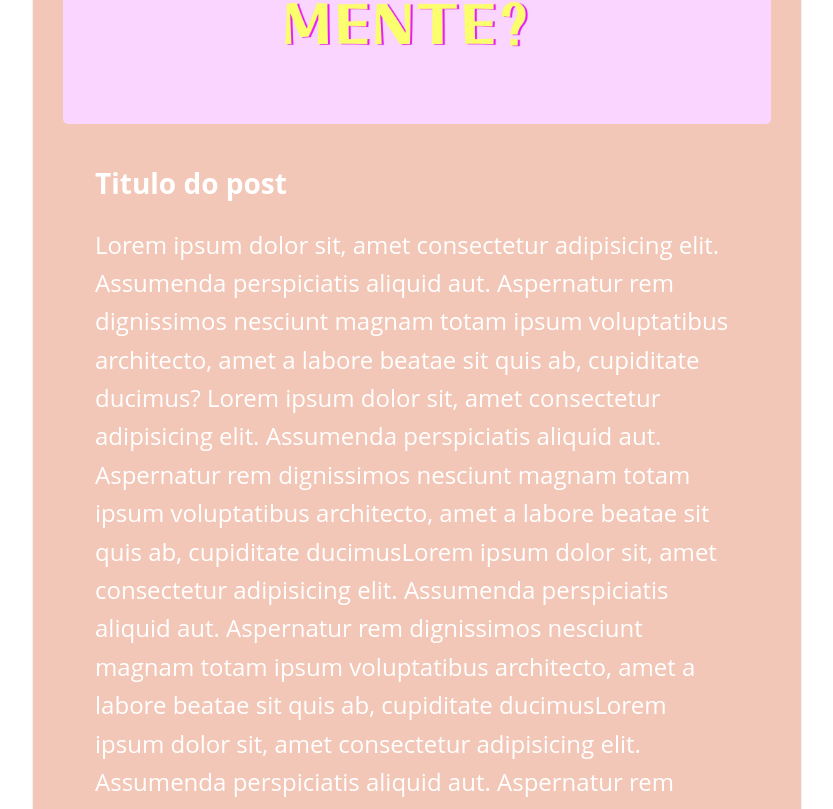
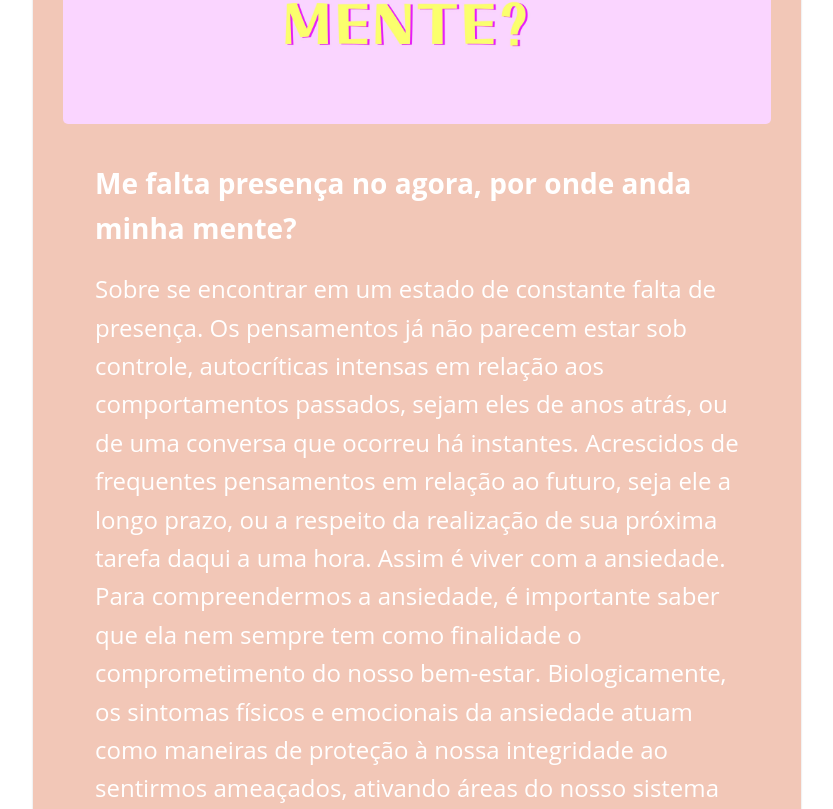
Before and after one commit to tiagoramossilva/rebecaferrari-site, a plain HTML site: page components/pages/blog2.html in a window 1280 px wide. Shown: the part 518-1327 px from the top of the page, without its empty margins (223-1056 px from the left). Drawn offline with nearby package versions, Linux system fonts and the light colour scheme.

Commit message:
textos do segundo blog

```diff
--- a/components/pages/blog2.html
+++ b/components/pages/blog2.html
@@ -30,48 +30,65 @@
                 <img src="/img/img-blog2.jpg" alt="Mãos levantadas">
             </div>
             <div class="textpostBlog1">
-                <h1 class="blogpostTitulo1">Titulo do post</h1>
+                <h1 class="blogpostTitulo1">Me falta presença no agora, por onde anda minha mente?
+                </h1>
                 <p class="blogpostText1">
-                    Lorem ipsum dolor sit, amet consectetur adipisicing elit. Assumenda perspiciatis aliquid aut.
-                    Aspernatur
-                    rem dignissimos nesciunt magnam totam ipsum voluptatibus architecto, amet a labore beatae sit quis
-                    ab,
-                    cupiditate ducimus? Lorem ipsum dolor sit, amet consectetur adipisicing elit. Assumenda perspiciatis
-                    aliquid aut.
-                    Aspernatur
-                    rem dignissimos nesciunt magnam totam ipsum voluptatibus architecto, amet a labore beatae sit quis
-                    ab,
-                    cupiditate ducimusLorem ipsum dolor sit, amet consectetur adipisicing elit. Assumenda perspiciatis
-                    aliquid aut.
-                    Aspernatur
-                    rem dignissimos nesciunt magnam totam ipsum voluptatibus architecto, amet a labore beatae sit quis
-                    ab,
-                    cupiditate ducimusLorem ipsum dolor sit, amet consectetur adipisicing elit. Assumenda perspiciatis
-                    aliquid aut.
-                    Aspernatur
-                    rem dignissimos nesciunt magnam totam ipsum voluptatibus architecto, amet a labore beatae sit quis
-                    ab,
-                    cupiditate ducimusLorem ipsum dolor sit, amet consectetur adipisicing elit. Assumenda perspiciatis
-                    aliquid aut.
-                    Aspernatur
-                    rem dignissimos nesciunt magnam totam ipsum voluptatibus architecto, amet a labore beatae sit quis
-                    ab,
-                    cupiditate ducimusLorem ipsum dolor sit, amet consectetur adipisicing elit. Assumenda perspiciatis
-                    aliquid aut.
-                    Aspernatur
-                    rem dignissimos nesciunt magnam totam ipsum voluptatibus architecto, amet a labore beatae sit quis
-                    ab,
-                    cupiditate ducimusLorem ipsum dolor sit, amet consectetur adipisicing elit. Assumenda perspiciatis
-                    aliquid aut.
-                    Aspernatur
-                    rem dignissimos nesciunt magnam totam ipsum voluptatibus architecto, amet a labore beatae sit quis
-                    ab,
-                    cupiditate ducimusLorem ipsum dolor sit, amet consectetur adipisicing elit. Assumenda perspiciatis
-                    aliquid aut.
-                    Aspernatur
-                    rem dignissimos nesciunt magnam totam ipsum voluptatibus architecto, amet a labore beatae sit quis
-                    ab,
-                    cupiditate ducimus.
+                    Sobre se encontrar em um estado de constante falta de presença. Os pensamentos já não parecem estar
+                    sob controle, autocríticas intensas em relação aos comportamentos passados, sejam eles de anos
+                    atrás, ou de uma conversa que ocorreu há instantes. Acrescidos de frequentes pensamentos em relação
+                    ao futuro, seja ele a longo prazo, ou a respeito da realização de sua próxima tarefa daqui a uma
+                    hora. Assim é viver com a ansiedade.<br>
+                    Para compreendermos a ansiedade, é importante saber que ela nem sempre tem como finalidade o
+                    comprometimento do nosso bem-estar. Biologicamente, os sintomas físicos e emocionais da ansiedade
+                    atuam como maneiras de proteção à nossa integridade ao sentirmos ameaçados, ativando áreas do nosso
+                    sistema nervoso que são popularmente conhecidas como “luta e fuga” (Viana, 2010).<br>
+                    Tendo em vista que a ansiedade é um afeto ativado pelo nosso corpo como uma reação a situações que
+                    ele considera ameaçadoras, nos resta saber “o que remete perigo à nossa mente?” (Viana, 2010).
+                    Quando se há a percepção de um corpo e uma mente que constantemente parecem necessitar da proteção
+                    gerada pela ansiedade, se mostra necessário questionar seus níveis de “normalidade” e
+                    comprometimento do bem-estar.<br>
+                    A questão é, ainda que a ansiedade tida de modo saudável tem como função nossa autopreservação, do
+                    que exatamente tentamos nos “preservar” constantemente quando os sintomas de ansiedade parecem vir a
+                    partir de gatilhos aleatórios e “fora de hora”?.<br>
+                    No decorrer de um processo de psicoterapia, uma paciente levantou seus sintomas de ansiedade
+                    constantes como “medo do agora”, patologicamente, podemos nomeá-lo como “agorafobia”, no entanto,
+                    não se trata da definição de um diagnóstico, mas sim sobre “o que há neste agora de tão intimidador
+                    para este cérebro?”.<br>
+                    Ao tentar compreender a raiz dos sintomas de ansiedade, por vezes encontramos pequenos medos
+                    constantes vivenciados no cotidiano destas mulheres. Alguns externos, tratando-se de ambientes e
+                    relações intimidadoras. E outros, tratando-se de grandes monstros internos, que as fazem
+                    desconectar-se do presente, como maneira de não lidar com algumas emoções que podem lhe parecer
+                    intimidadoras.<br>
+                    Uma importante estratégia para o manejo da ansiedade é a busca da conexão com o presente. Afinal de
+                    contas, o que seria a ansiedade se não a fuga do agora?. E esta busca pode ser guiada através de
+                    diversas práticas que auxiliam na autopercepção do sujeito, trabalhando com a conexão com o próprio
+                    corpo que habita, bem como, a realidade vivenciada por esse corpo, quais as experiências lhe causam
+                    prazer, desprazer, medo, tristeza, etc.<br>
+                    A busca pela conexão com o presente nos leva à experiências de autoconhecimento. Afinal, estar
+                    presente nos faz perceber e sentir, podendo nos gerar prazer ou insatisfação. Portanto, a
+                    consciência de sua realidade será a única maneira de perceber o que há nela que gostaria de mudar.
+                    Isso pode gerar desconforto e medo, mas também diversas sensações de prazer, gratidão e potência
+                    diante de nossa capacidade de mudança ou até mesmo de aceitação.<br>
+                    Deste modo, o acolhimento também pode ser um grande aliado nos processos de compreensão do controle
+                    da ansiedade, pergunte a si mesma “do que estou com medo em meu agora?” quando perceber-se em
+                    constantes devaneios de remorso quanto ao passado e receios quanto ao futuro. Por vezes, não há o
+                    que ser feito, se não retomarmos a percepção de onde estamos neste momento e quais as potências
+                    disponíveis ao nosso alcance neste agora.<br>
+                    Acredite, a construção do futuro que tanto pode te intimidar está intimamente ligada à maneira que
+                    você lida consigo mesma neste momento, no agora, portanto, este é o único lugar que mora o seu
+                    poder. Ainda que a ansiedade se mostre como uma maneira de preservação, e até mesmo de preparação
+                    diante das situações, sua única e verdadeira potência de ação mora no agora.<br>
+                    A psicologia conta com diversos recursos para te auxiliar nessa jornada, sendo o processo
+                    psicoterapêutico um ambiente capaz de proporcionar reflexões adequadas e acolhedoras acerca do seu
+                    passado e futuro, sem desprender-se de seu presente. Olhar para dentro pode ser o primeiro passo
+                    para voltar para o agora. Vamos juntas?<br>
+
+                <p class="blogpostText1">
+                    VIANA, Milena de Barros. Freud e Darwin: ansiedade como sinal, uma resposta adaptativa ao perigo.
+                    Nat. hum., São Paulo , v. 12, n. 1, p. 1-33, 2010 . Disponível em <http:
+                        //pepsic.bvsalud.org/scielo.php?script=sci_arttext&pid=S1517-24302010000100006&lng=pt&nrm=iso>.
+                        acessos em 20 fev. 2024.
+                </p>
                 </p>
             </div>
         </div>
```
Also changed, not shown: components/pages/blog.html (+9 -8 lines), index.html (+6 -3 lines).
